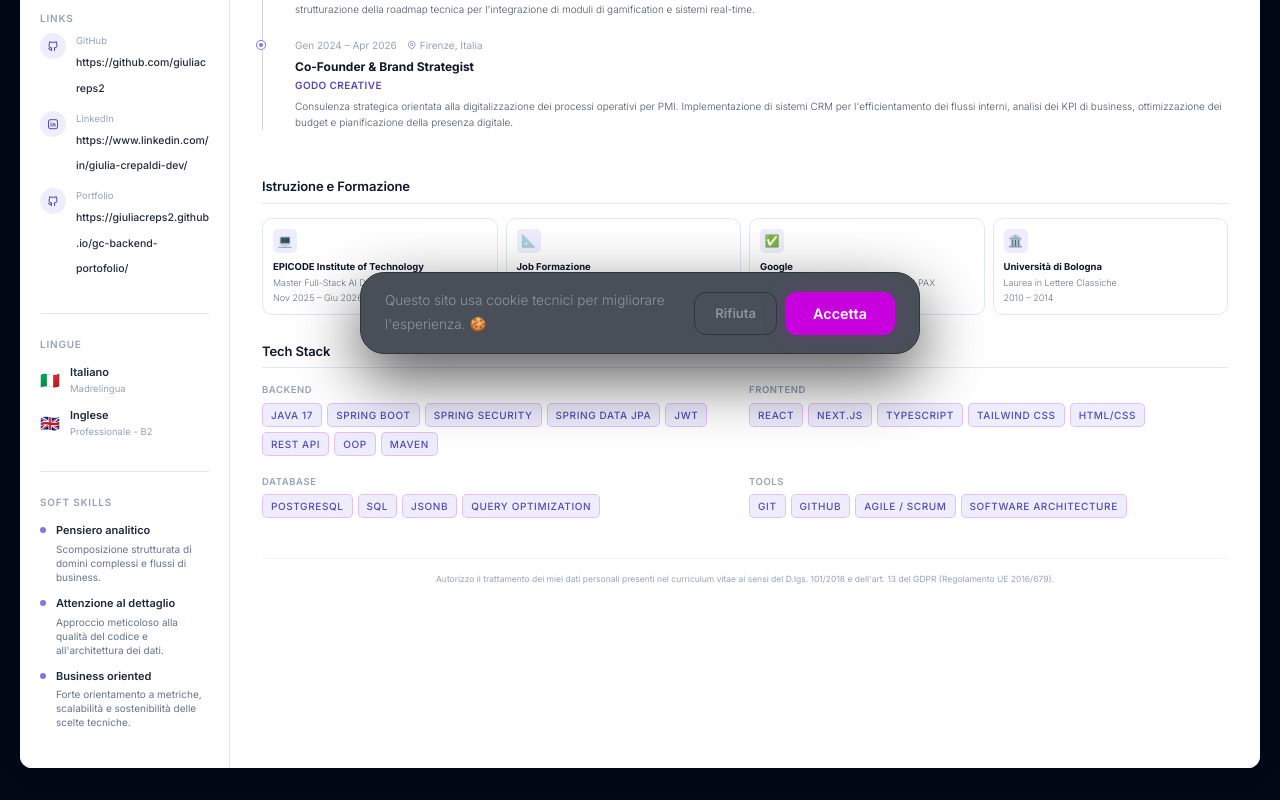
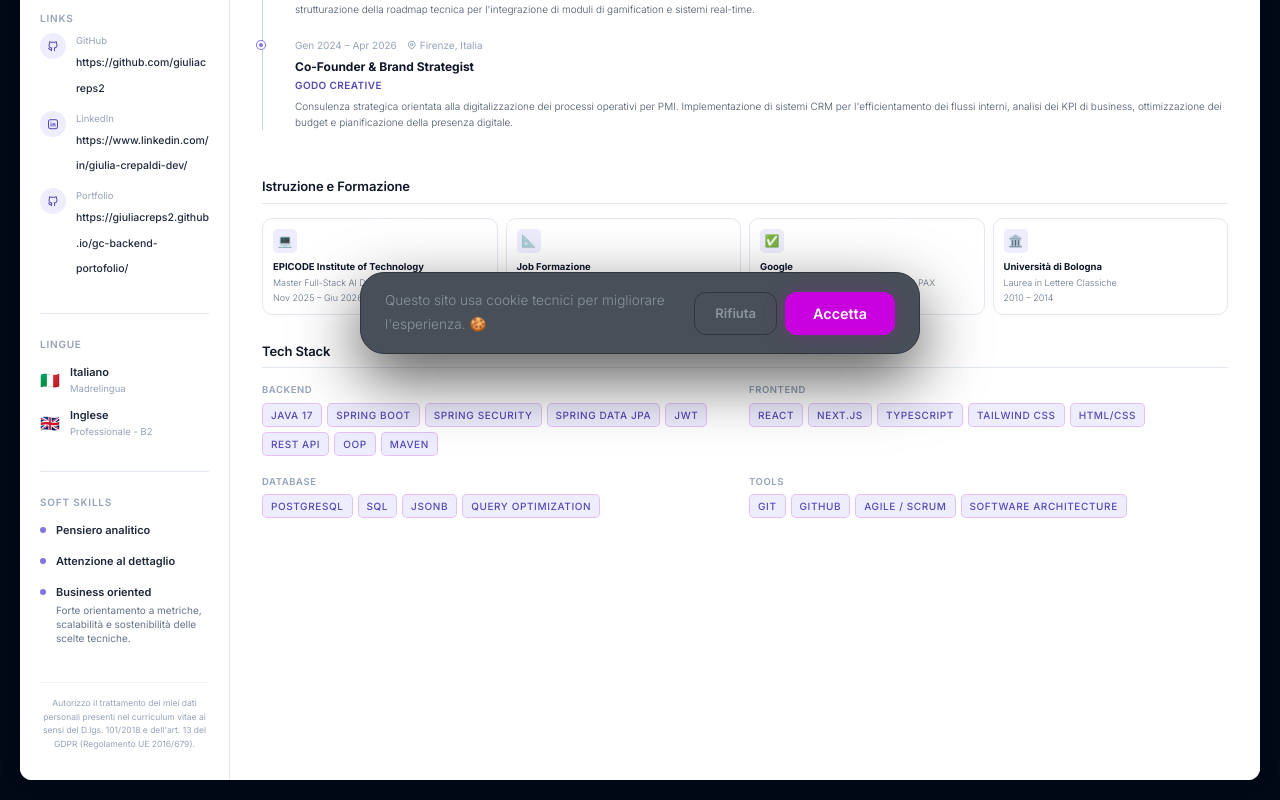
Before and after one commit to giuliacreps2/gc-backend-portofolio, a React (Vite) app: page /#/cv in a window 1280 px wide. Shown: the part 422-1222 px from the top of the page. Built offline with nearby package versions, Linux system fonts and the light colour scheme.

Commit message:
last last commit

```diff
--- a/src/components/CVPage.tsx
+++ b/src/components/CVPage.tsx
@@ -32,11 +32,11 @@
 const SOFT_SKILLS = [
   {
     title: "Pensiero analitico",
-    desc: "Scomposizione strutturata di domini complessi e flussi di business.",
+    desc: "",
   },
   {
     title: "Attenzione al dettaglio",
-    desc: "Approccio meticoloso alla qualità del codice e all'architettura dei dati.",
+    desc: "",
   },
   {
     title: "Business oriented",
@@ -404,6 +404,12 @@
               </div>
             ))}
           </div>
+
+          <div className="privacy">
+            Autorizzo il trattamento dei miei dati personali presenti nel
+            curriculum vitae ai sensi del D.lgs. 101/2018 e dell'art. 13 del
+            GDPR (Regolamento UE 2016/679).
+          </div>
         </aside>
 
         {/* MAIN */}
@@ -493,12 +499,6 @@
               ))}
             </div>
           </section>
-
-          <div className="privacy">
-            Autorizzo il trattamento dei miei dati personali presenti nel
-            curriculum vitae ai sensi del D.lgs. 101/2018 e dell'art. 13 del
-            GDPR (Regolamento UE 2016/679).
-          </div>
         </main>
       </div>
     </div>
```
